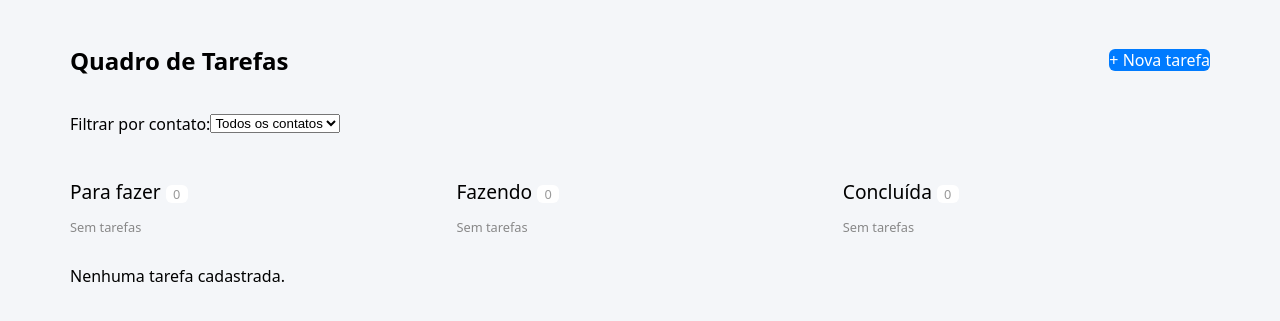
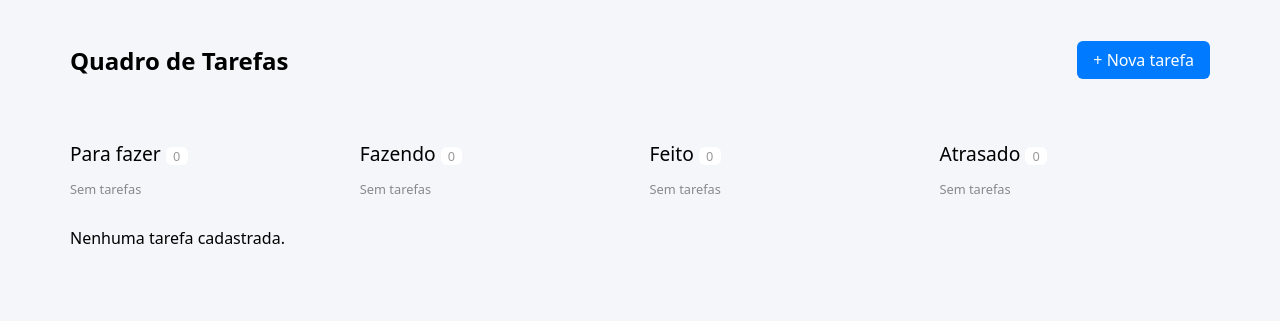
Before and after one commit to abnerdev-07/Atividade-007-Jucimar, a Flask app: page /tarefas in a window 1280 px wide. Shown: the part 59-380 px from the top of the page. Run offline with Flask 3, Linux system fonts and the light colour scheme; data that the repository does not hold is empty.

Commit message:
Update lista.html

```diff
--- a/gerenciador_de_tarefas/templates/tarefas/lista.html
+++ b/gerenciador_de_tarefas/templates/tarefas/lista.html
@@ -2,70 +2,49 @@
 
 {% block content %}
 <style>
-  .kanban { display: grid; grid-template-columns: repeat(3, 1fr); gap: 1.2rem; align-items: start; }
+  .kanban { display: grid; grid-template-columns: repeat(4, 1fr); gap: 1.2rem; align-items: start; }
   .coluna h3 { font-size: 1.2rem; font-weight: 400; margin-bottom: .8rem; }
   .coluna .contador { background: #fff; border-radius: 6px; padding: 0 .45rem; font-size: .8rem; color: #999; }
-  .card-tarefa { background: #b9deff; border-radius: 4px; padding: .8rem; margin-bottom: .9rem; box-shadow: 2px 3px 4px rgba(0,0,0,.3); min-height: 90px; }
-  .card-tarefa.status-fazendo { background: #fff3b0; }
-  .card-tarefa.status-concluida { background: #d4ffc4; }
-  .card-tarefa.vencida { border-left: 5px solid #d62828; }
-  .selo-atrasada { display: inline-block; background: #ffe0e0; color: #c0152a; border: 1px solid #e66; border-radius: 4px; padding: 0 .4rem; font-size: .75rem; font-weight: 700; margin-top: .3rem; }
   .card-tarefa h4 { font-size: 1rem; font-weight: 600; margin: 0 0 .3rem 0; }
   .card-tarefa .prazo { font-size: .85rem; color: #557; }
   .card-rodape { display: flex; justify-content: space-between; align-items: center; margin: .8rem 0 .4rem 0; }
   .avatares { display: flex; align-items: center; }
   .avatar { width: 28px; height: 28px; border-radius: 50%; background: #2e343a; color: #fff; font-size: .75rem; display: flex; align-items: center; justify-content: center; border: 2px solid #fff; margin-right: -8px; }
-  .prioridade { font-size: .7rem; font-weight: 700; padding: 1px 6px; border-radius: 3px; border: 1px solid; text-transform: uppercase; }
-  .prioridade.alta { background: #ffb3b3; color: #b33; border-color: #e66; }
-  .prioridade.media { background: #a8d4ff; color: #2a6db0; border-color: #5aa5ee; }
-  .prioridade.baixa { background: #d9d9d9; color: #555; border-color: #aaa; }
-  .acoes { display: flex; gap: .8rem; align-items: center; }
   .editar { font-size: .8rem; }
-  .excluir { font-size: .8rem; color: #b33; background: none; border: 0; padding: 0; cursor: pointer; text-decoration: underline; }
   .vazio { color: #888; font-size: .8rem; }
+
+  @media (max-width: 992px) { .kanban { grid-template-columns: repeat(2, 1fr); } }
+  @media (max-width: 576px) { .kanban { grid-template-columns: 1fr; } }
 </style>
 
 <div class="container mt-4">
-  <div class="d-flex justify-content-between align-items-center mb-3">
+
+  <div class="d-flex justify-content-between align-items-center mb-4">
     <h2 class="fw-normal">Quadro de Tarefas</h2>
-    <a href="{{ url_for('tarefas.nova_tarefa') }}" class="btn btn-primary">+ Nova tarefa</a>
+    <a href="{{ url_for('tarefas.nova_tarefa') }}" class="btn btn-primary" style="padding: .5rem 1rem;">+ Nova tarefa</a>
   </div>
 
-  <form method="get" action="{{ url_for('tarefas.listar') }}" class="d-flex align-items-center gap-2 mb-4">
-    <label for="contato" class="mb-0">Filtrar por contato:</label>
-    <select id="contato" name="contato" class="form-select w-auto" onchange="this.form.submit()">
-      <option value="">Todos os contatos</option>
-      {% for c in contatos %}
-      <option value="{{ c.id }}" {{ 'selected' if contato_filtrado == c.id else '' }}>{{ c.nome }}</option>
-      {% endfor %}
-    </select>
-    <noscript><button type="submit" class="btn btn-secondary btn-sm">Filtrar</button></noscript>
-    {% if contato_filtrado %}
-    <a href="{{ url_for('tarefas.listar') }}">Limpar filtro</a>
-    {% endif %}
-  </form>
-
-  {% set colunas = [('fazer', 'Para fazer'), ('fazendo', 'Fazendo'), ('concluida', 'Concluída')] %}
+  {% set colunas = [
+    ('fazer', 'Para fazer'),
+    ('fazendo', 'Fazendo'),
+    ('feito', 'Feito'),
+    ('atrasado', 'Atrasado')
+  ] %}
 
   <div class="kanban">
     {% for chave, titulo in colunas %}
-      {% if chave == 'fazer' %}
-        {% set itens = tarefas | selectattr('status', 'in', ['fazer', 'atrasado']) | list %}
-      {% else %}
       {% set itens = tarefas | selectattr('status', 'equalto', chave) | list %}
-      {% endif %}
+
       <div class="coluna">
         <h3>{{ titulo }} <span class="contador">{{ itens | length }}</span></h3>
 
         {% for tarefa in itens %}
-        {% set vencida = tarefa.status_final in ['atrasada', 'atrasado'] %}
-        <div class="card-tarefa status-{{ tarefa.status if tarefa.status in ['fazendo', 'concluida'] else 'fazer' }}{{ ' vencida' if vencida else '' }}">
+          <div class="card-tarefa status-{{ tarefa.status }}">
             <h4>{{ tarefa.descricao }}</h4>
+
             <div class="prazo">
               {% if tarefa.prazo %}{{ tarefa.prazo[8:10] }}/{{ tarefa.prazo[5:7] }}{% else %}Sem prazo{% endif %}
             </div>
-
-          {% if vencida %}<span class="selo-atrasada">⚠ Atrasada</span>{% endif %}
 
             <div class="card-rodape">
               <div class="avatares">
@@ -78,13 +57,7 @@
               <span class="prioridade {{ tarefa.prioridade }}">{{ tarefa.prioridade }}</span>
             </div>
 
-          <div class="acoes">
             <a class="editar" href="{{ url_for('tarefas.editar_tarefa', tarefa_id=tarefa.id) }}">Editar tarefa</a>
-            <form method="post" action="{{ url_for('tarefas.remover_tarefa', tarefa_id=tarefa.id) }}"
-                  onsubmit="return confirm('Excluir esta tarefa?');">
-              <button type="submit" class="excluir">Excluir</button>
-            </form>
-          </div>
           </div>
         {% else %}
           <p class="vazio">Sem tarefas</p>
@@ -94,9 +67,8 @@
   </div>
 
   {% if not tarefas %}
-    <p class="text-muted mt-4">
-      {% if contato_filtrado %}Este contato não tem tarefas.{% else %}Nenhuma tarefa cadastrada.{% endif %}
-    </p>
+    <p class="text-muted mt-4">Nenhuma tarefa cadastrada.</p>
   {% endif %}
+
 </div>
 {% endblock %}
```
Lines whose indentation alone changed are shown as unchanged.
